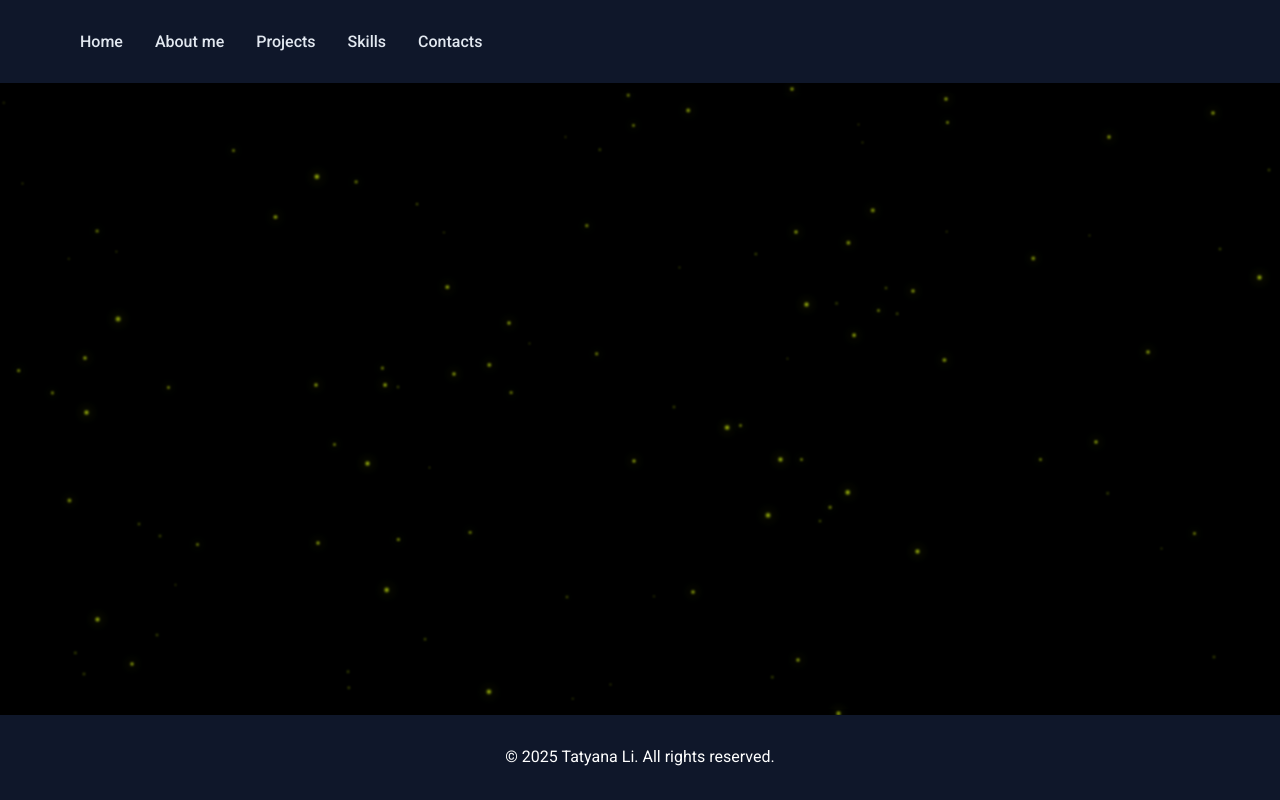
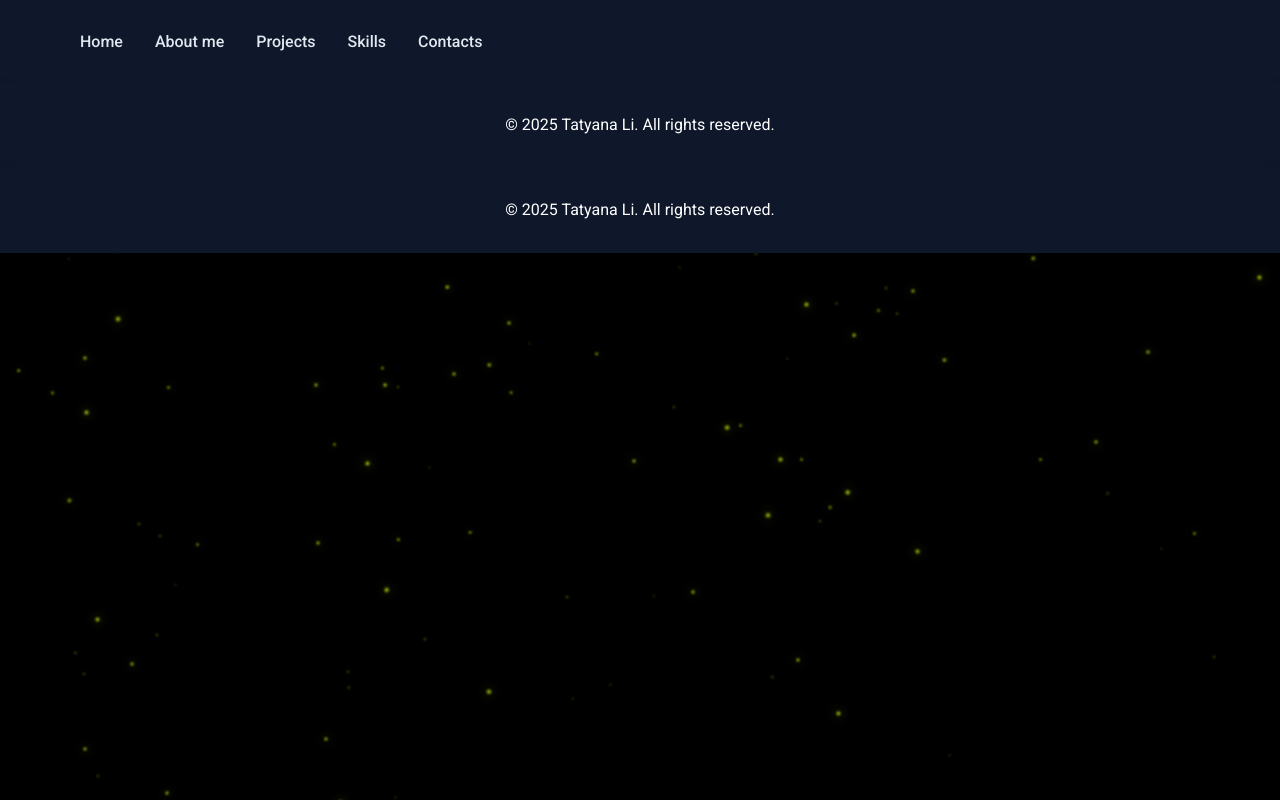
Before and after one commit to tanushikxd/data_presentation, a Vue app: page /footer in a window 1280 px wide. Built offline with nearby package versions, Linux system fonts and the light colour scheme.

Commit message:
changes on footer

```diff
--- a/src/assets/css/footer.scss
+++ b/src/assets/css/footer.scss
@@ -5,7 +5,7 @@
   justify-content: center;
   align-items: center;
   width: 100%;
-  position: fixed;
+  position: sticky;
   bottom: 0;
   z-index: 1000;
   box-shadow: 0 2px 8px rgba(0, 0, 0, 0.15);
@@ -17,3 +17,10 @@
   margin: 0 auto;
   padding: 1rem 2rem;
 }
+
+@media (max-width: 768px), (max-width: 448px) {
+  .footer{
+    margin-top: 4rem;
+    position: fixed;
+  }
+  }
```
